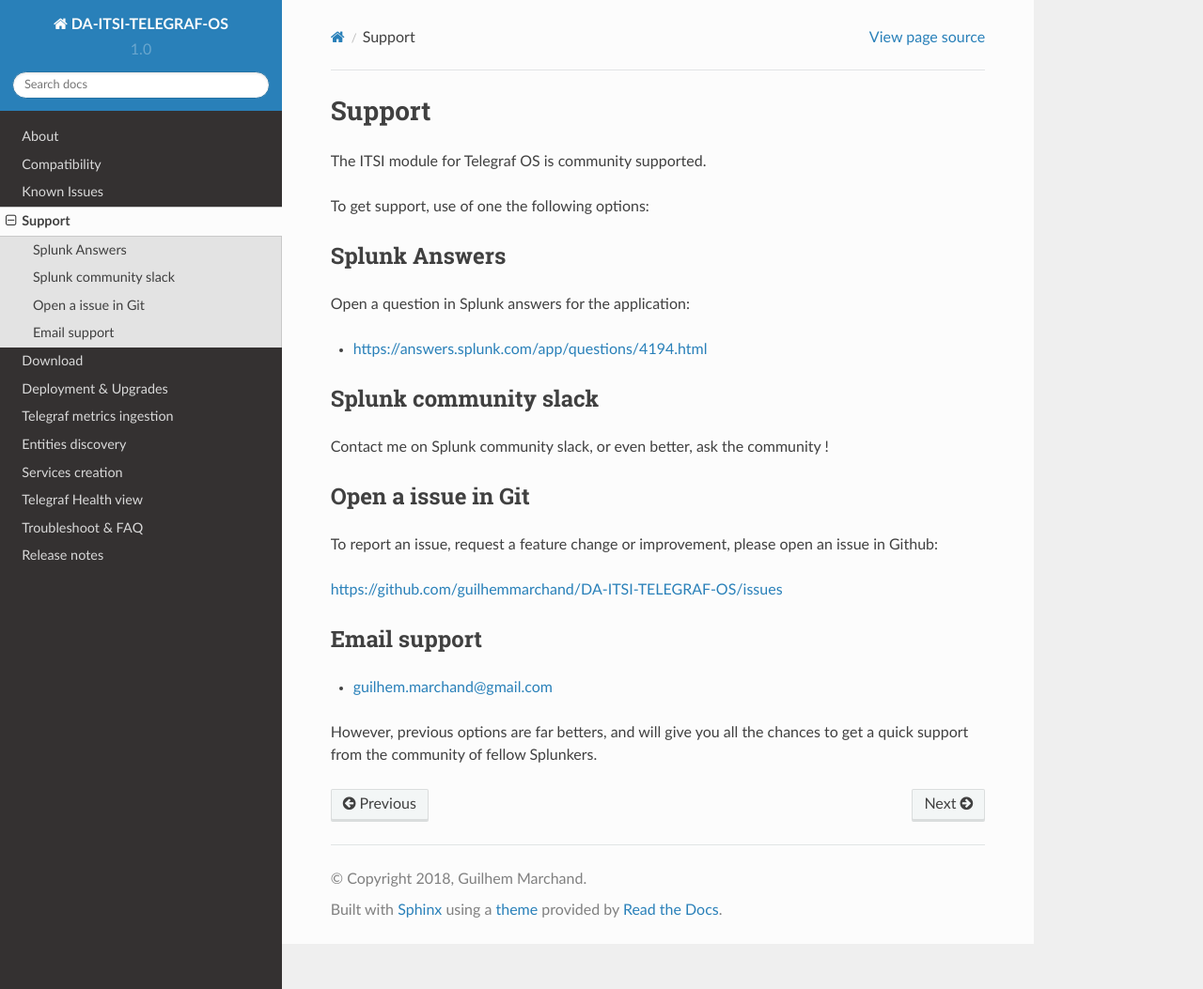
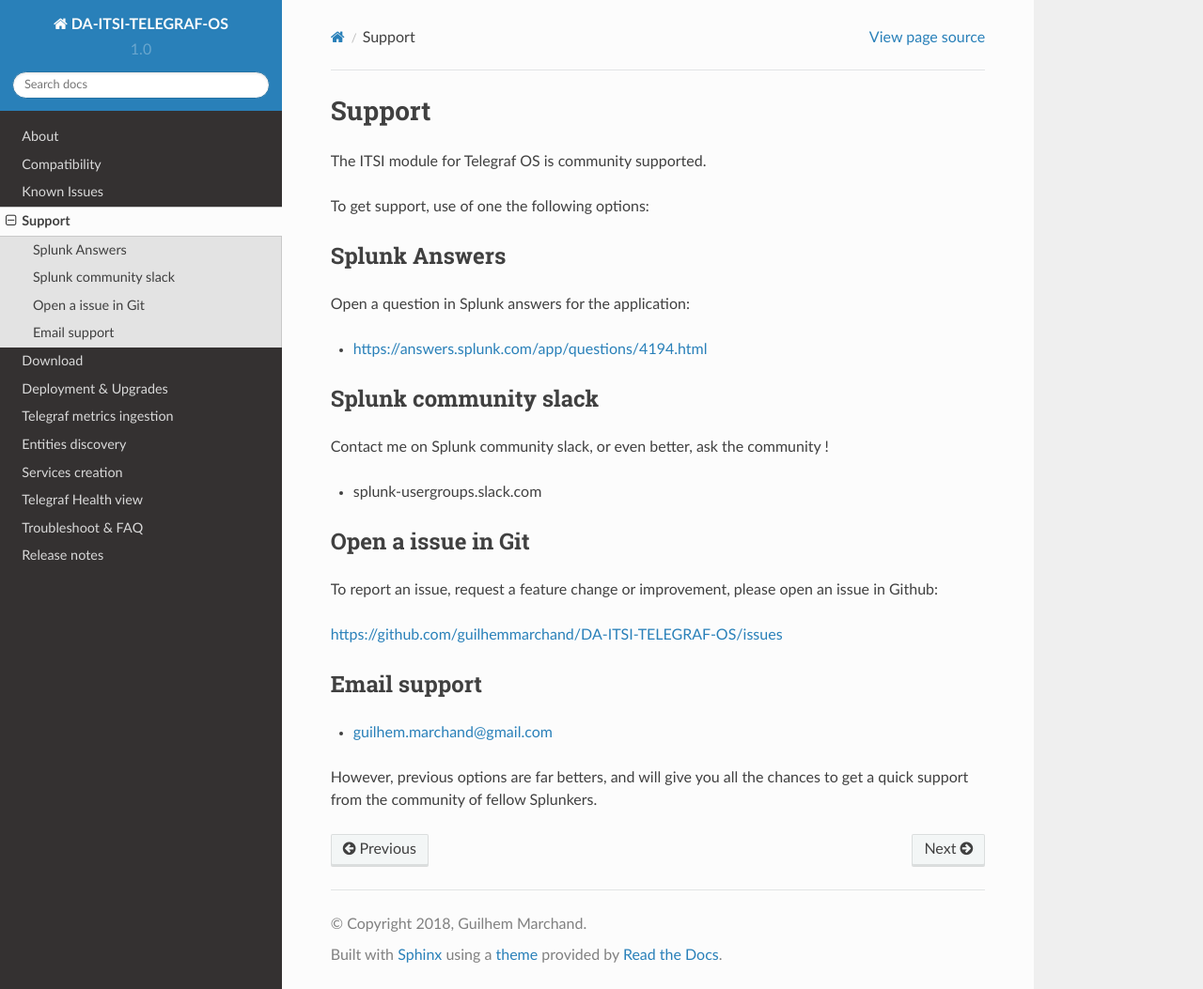
Before and after one commit to guilhemmarchand/DA-ITSI-TELEGRAF-OS, a Sphinx documentation site: the page built from docs/support.rst, in a window 1280 px wide and 1053 px high. Shown: the whole window at 94% size. Built offline with Sphinx 7.4.7 and the Read the Docs theme 2.0.0, drawn with Linux system fonts in a browser that asks for light colours.

Commit message:
docs improvements

```diff
--- a/docs/support.rst
+++ b/docs/support.rst
@@ -17,6 +17,8 @@
 
 Contact me on Splunk community slack, or even better, ask the community !
 
+* splunk-usergroups.slack.com
+
 Open a issue in Git
 ===================
 
```
